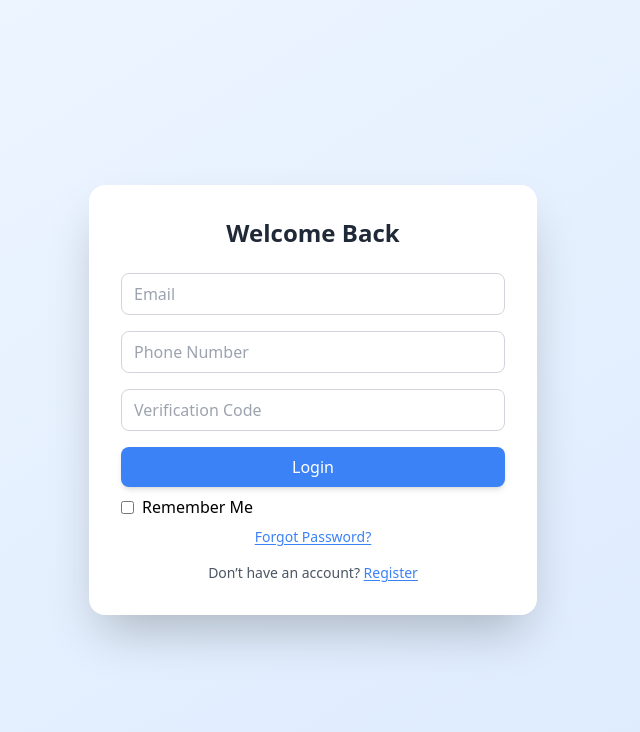
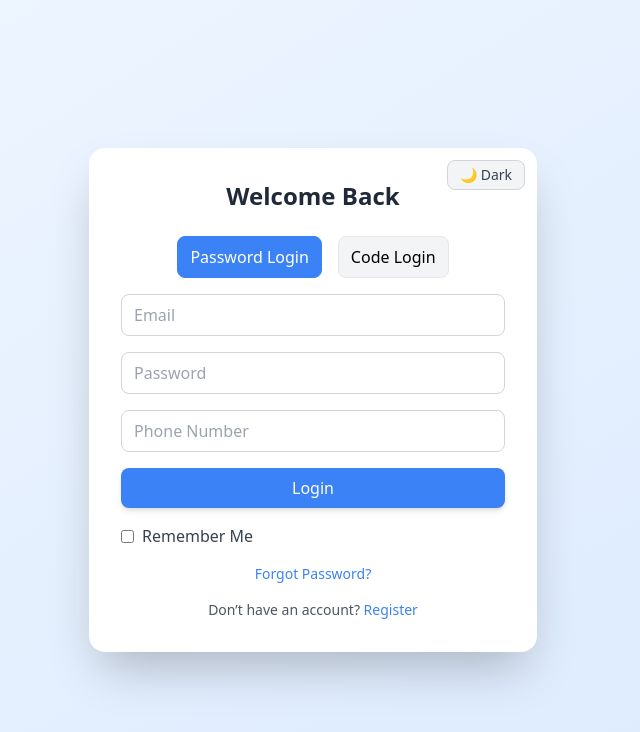
Before and after one commit to GreatDeveloper66/fullstack-starter-react-node, a React (Create React App) app in the folder frontend/: page /login in a window 1280 px wide. Shown: the top 732 px of the page, without its empty margins (327-967 px from the left). Built offline with nearby package versions, Linux system fonts and the light colour scheme.

Commit message:
Styling updates to login form and added code verification capability

```diff
--- a/frontend/src/App.css
+++ b/frontend/src/App.css
@@ -10,37 +10,38 @@
   text-align: center;
 }
 
-.App-logo {
-  height: 40vmin;
-  pointer-events: none;
+/* Normalize autofill and browser input colors */
+input:-webkit-autofill,
+input:-webkit-autofill:hover,
+input:-webkit-autofill:focus {
+  -webkit-box-shadow: 0 0 0px 1000px white inset !important;
+  -webkit-text-fill-color: #000 !important;
+  transition: background-color 5000s ease-in-out 0s;
 }
 
-@media (prefers-reduced-motion: no-preference) {
-  .App-logo {
-    animation: App-logo-spin infinite 20s linear;
+.dark input:-webkit-autofill,
+.dark input:-webkit-autofill:hover,
+.dark input:-webkit-autofill:focus {
+  -webkit-box-shadow: 0 0 0px 1000px #1f2937 inset !important; /* gray-800 */
+  -webkit-text-fill-color: #f9fafb !important; /* gray-50 */
+}
+
+
+@layer components {
+  .input {
+    @apply border border-gray-300 dark:border-gray-700 rounded-lg px-3 py-2
+           focus:ring-2 focus:ring-blue-400 focus:border-blue-400
+           dark:bg-gray-800 dark:text-gray-100 transition duration-200 ease-in-out;
+  }
+
+  .btn-primary {
+    @apply bg-blue-500 hover:bg-blue-600 active:bg-blue-700
+           text-white font-medium rounded-lg px-4 py-2 shadow-md hover:shadow-lg
+           transition duration-200 ease-in-out w-full;
+  }
+
+  .btn-link {
+    @apply text-blue-500 hover:text-blue-600 dark:text-blue-400
+           underline transition;
   }
 }
-
-.App-header {
-  background-color: #282c34;
-  min-height: 100vh;
-  display: flex;
-  flex-direction: column;
-  align-items: center;
-  justify-content: center;
-  font-size: calc(10px + 2vmin);
-  color: white;
-}
-
-.App-link {
-  color: #61dafb;
-}
-
-@keyframes App-logo-spin {
-  from {
-    transform: rotate(0deg);
-  }
-  to {
-    transform: rotate(360deg);
-  }
-}
--- a/frontend/src/UserAuthForms/LoginForm.jsx
+++ b/frontend/src/UserAuthForms/LoginForm.jsx
@@ -1,4 +1,4 @@
-import { useState } from "react";
+import { useState, useEffect } from "react";
 import { useAuth } from "../Context/AuthContext";
 import { useNavigate } from "react-router-dom";
 
@@ -14,21 +14,86 @@ function LoginForm() {
   const [lastName, setLastName] = useState("");
   const [forgotPassword, setForgotPassword] = useState(false);
   const [rememberMe, setRememberMe] = useState(false);
+  const [darkMode, setDarkMode] = useState(false);
+  const [useCode, setUseCode] = useState(false);
   const navigate = useNavigate();
+
+ const inputClasses =
+  "w-full border border-gray-300 dark:border-gray-700 rounded-lg px-3 py-2 " +
+  "focus:ring-2 focus:ring-blue-400 focus:border-blue-400 " +
+  "bg-white dark:bg-gray-800 text-gray-800 dark:text-gray-100 " +
+  "placeholder-gray-400 dark:placeholder-gray-500 " +
+  "transition duration-200 ease-in-out";
+
+
+  useEffect(() => {
+    if (darkMode) {
+      document.documentElement.classList.add("dark");
+    } else {
+      document.documentElement.classList.remove("dark");
+    }
+  }, [darkMode]);
 
   const handleSubmit = (e) => {
     e.preventDefault();
-    // Mock login
-    login({ email, phone });
+    if (useCode) {
+      alert(`Logging in with code: ${code}`);
+      login({ email, phone, code });
+    } else {
+      alert(`Logging in with email: ${email}`);
+      login({ email, password });
+    }
     navigate("/dashboard");
   };
 
+  const handleSendCode = () => {
+    alert(`Verification code sent to ${email || phone}`);
+  };
+
   return (
-    <div className="flex items-center justify-center min-h-screen bg-gradient-to-br from-blue-50 to-blue-100">
-      <div className="shadow-2xl rounded-2xl bg-white p-8 w-full max-w-md">
-        <h2 className="text-2xl font-bold text-gray-800 mb-6 text-center">
+    <div className="flex items-center justify-center min-h-screen bg-gradient-to-br from-blue-50 to-blue-100 dark:from-gray-900 dark:to-gray-800 transition-colors duration-300">
+      <div className="relative shadow-2xl rounded-2xl bg-white dark:bg-gray-900 p-8 w-full max-w-md transition-colors duration-300">
+        {/* Dark mode toggle */}
+        <button
+          onClick={() => setDarkMode(!darkMode)}
+          className="absolute top-3 right-3 text-sm px-3 py-1 rounded-lg border border-gray-300 dark:border-gray-700 bg-gray-100 dark:bg-gray-800 text-gray-700 dark:text-gray-200 hover:bg-gray-200 dark:hover:bg-gray-700 transition"
+        >
+          {darkMode ? "☀️ Light" : "🌙 Dark"}
+        </button>
+
+        <h2 className="text-2xl font-bold text-gray-800 dark:text-gray-100 mb-6 text-center">
           {isRegister ? "Create an Account" : "Welcome Back"}
         </h2>
+
+        {!isRegister && (
+          // Toggle between password and code login
+          <div className="flex justify-center space-x-4 mb-4">
+            <button
+              type="button"
+              className={`px-3 py-2 rounded-lg border transition ${
+                !useCode
+                  ? "bg-blue-500 text-white border-blue-500"
+                  : "bg-gray-100 dark:bg-gray-800 dark:text-gray-300"
+              }`}
+              onClick={() => setUseCode(false)}
+            >
+              Password Login
+            </button>
+            <button
+              type="button"
+              className={`px-3 py-2 rounded-lg border transition ${
+                useCode
+                  ? "bg-blue-500 text-white border-blue-500"
+                  : "bg-gray-100 dark:bg-gray-800 dark:text-gray-300"
+              }`}
+              onClick={() => setUseCode(true)}
+            >
+              Code Login
+            </button>
+          </div>
+        )}
+
+
 
         <form onSubmit={handleSubmit} className="flex flex-col space-y-4">
           {isRegister && (
@@ -36,58 +101,73 @@ function LoginForm() {
               <input
                 type="text"
                 placeholder="First Name"
-                className="border border-gray-300 rounded-lg px-3 py-2 focus:ring-2 focus:ring-blue-400 focus:border-blue-400 transition duration-200 ease-in-out"
+                className={inputClasses}
                 value={firstName}
                 onChange={(e) => setFirstName(e.target.value)}
               />
               <input
                 type="text"
                 placeholder="Last Name"
-                className="border border-gray-300 rounded-lg px-3 py-2 focus:ring-2 focus:ring-blue-400 focus:border-blue-400 transition duration-200 ease-in-out"
+                className={inputClasses}
                 value={lastName}
                 onChange={(e) => setLastName(e.target.value)}
               />
             </>
           )}
+
           <input
             type="email"
             placeholder="Email"
-            className="border border-gray-300 rounded-lg px-3 py-2 focus:ring-2 focus:ring-blue-400 focus:border-blue-400 transition duration-200 ease-in-out"
+            className={inputClasses}
             value={email}
             onChange={(e) => setEmail(e.target.value)}
           />
-          {isRegister && (
+
+          {useCode ? (
+            <>
+              <input
+                type="text"
+                placeholder="Verification Code"
+                value={code}
+                onChange={(e) => setCode(e.target.value)}
+                className={inputClasses}
+              />
+              <button
+                type="button"
+                onClick={handleSendCode}
+                className="text-sm text-blue-500 hover:underline self-start"
+              >
+                Send Code
+              </button>
+            </>
+          ) : (
             <input
               type="password"
               placeholder="Password"
-              className="border border-gray-300 rounded-lg px-3 py-2 focus:ring-2 focus:ring-blue-400 focus:border-blue-400 transition duration-200 ease-in-out"
               value={password}
               onChange={(e) => setPassword(e.target.value)}
+              className={inputClasses}
             />
           )}
+
           {isRegister && (
             <input
               type="password"
               placeholder="Confirm Password"
-              className="border border-gray-300 rounded-lg px-3 py-2 focus:ring-2 focus:ring-blue-400 focus:border-blue-400 transition duration-200 ease-in-out"
+              className={inputClasses}
               value={confirmPassword}
               onChange={(e) => setConfirmPassword(e.target.value)}
             />
           )}
+
           <input
             type="tel"
             placeholder="Phone Number"
-            className="border border-gray-300 rounded-lg px-3 py-2 focus:ring-2 focus:ring-blue-400 focus:border-blue-400 transition duration-200 ease-in-out"
+            className={inputClasses}
             value={phone}
             onChange={(e) => setPhone(e.target.value)}
           />
-          <input
-            type="text"
-            placeholder="Verification Code"
-            className="border border-gray-300 rounded-lg px-3 py-2 focus:ring-2 focus:ring-blue-400 focus:border-blue-400 transition duration-200 ease-in-out"
-            value={code}
-            onChange={(e) => setCode(e.target.value)}
-          />
+
           <button
             type="submit"
             className="bg-blue-500 hover:bg-blue-600 active:bg-blue-700 text-white font-medium rounded-lg px-4 py-2 shadow-md hover:shadow-lg transition duration-200 ease-in-out w-full"
@@ -95,38 +175,36 @@ function LoginForm() {
             {isRegister ? "Register" : "Login"}
           </button>
         </form>
+
         {!isRegister && !forgotPassword && (
-          <div className="flex items-center mt-2">
+          <div className="flex items-center mt-4">
             <input
               type="checkbox"
               checked={rememberMe}
               onChange={() => setRememberMe(!rememberMe)}
               className="mr-2"
             />
-            <span>Remember Me</span>
+            <span className="text-gray-700 dark:text-gray-300">
+              Remember Me
+            </span>
           </div>
         )}
+
         {!isRegister && (
-          <p className="text-sm text-gray-600 mt-2 text-center">
+          <p className="text-sm text-gray-600 dark:text-gray-400 mt-4 text-center">
             <button
-              type="button"
-              className="text-blue-500 hover:text-blue-600 font-medium underline underline-offset-2 transition"
+              className="text-blue-500 hover:underline"
               onClick={() => setForgotPassword(!forgotPassword)}
             >
-              {forgotPassword ? (
-                <div className="mt-4 text-center text-gray-600">
-                  <p>We’ll send a reset link to your email.</p>
-                </div>
-              ) : ("Forgot Password?")
-            }
+              {forgotPassword ? "Back to Login" : "Forgot Password?"}
             </button>
           </p>
         )}
-        <p className="text-sm text-gray-600 mt-4 text-center">
+
+        <p className="text-sm text-gray-600 dark:text-gray-400 mt-4 text-center">
           {isRegister ? "Already have an account?" : "Don’t have an account?"}{" "}
           <button
-            type="button"
-            className="text-blue-500 hover:text-blue-600 font-medium underline underline-offset-2 transition"
+            className="text-blue-500 hover:underline"
             onClick={() => setIsRegister(!isRegister)}
           >
             {isRegister ? "Login" : "Register"}
--- a/frontend/tailwind.config.js
+++ b/frontend/tailwind.config.js
@@ -1,8 +1,7 @@
 /** @type {import('tailwindcss').Config} */
 module.exports = {
-  content: [
-    "./src/**/*.{js,jsx,ts,tsx}", // tells Tailwind to scan all files in src
-  ],
+  darkMode: "class", // add this line
+  content: ["./src/**/*.{js,jsx,ts,tsx}"],
   theme: {
     extend: {},
   },
```
